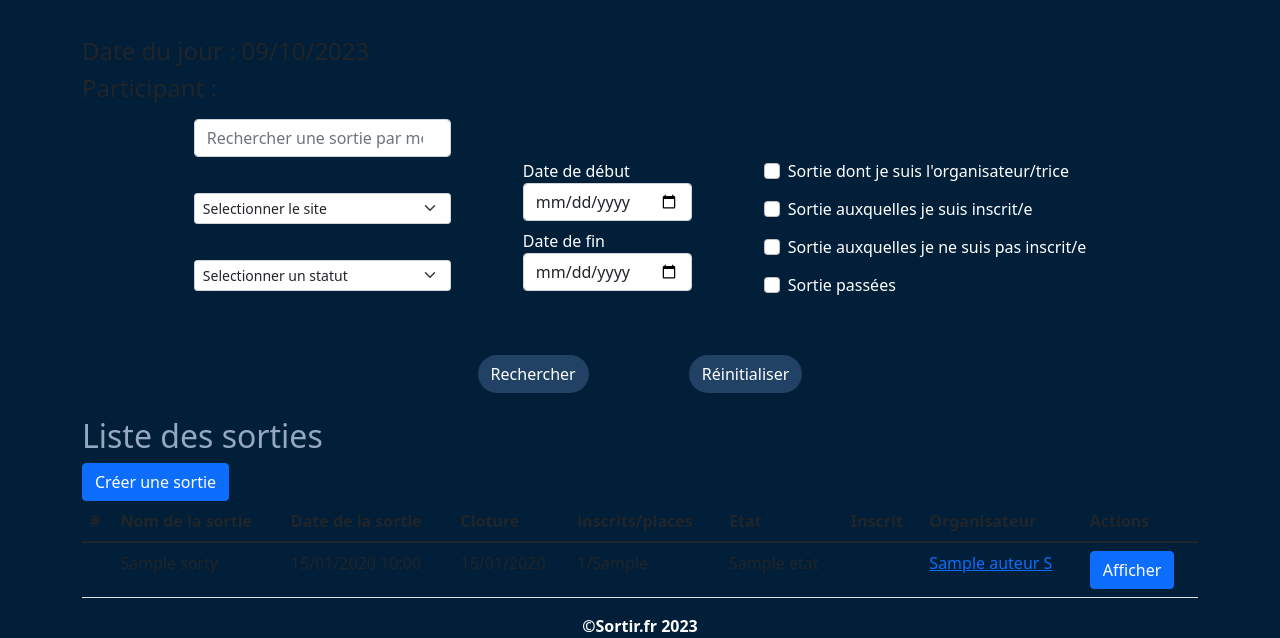
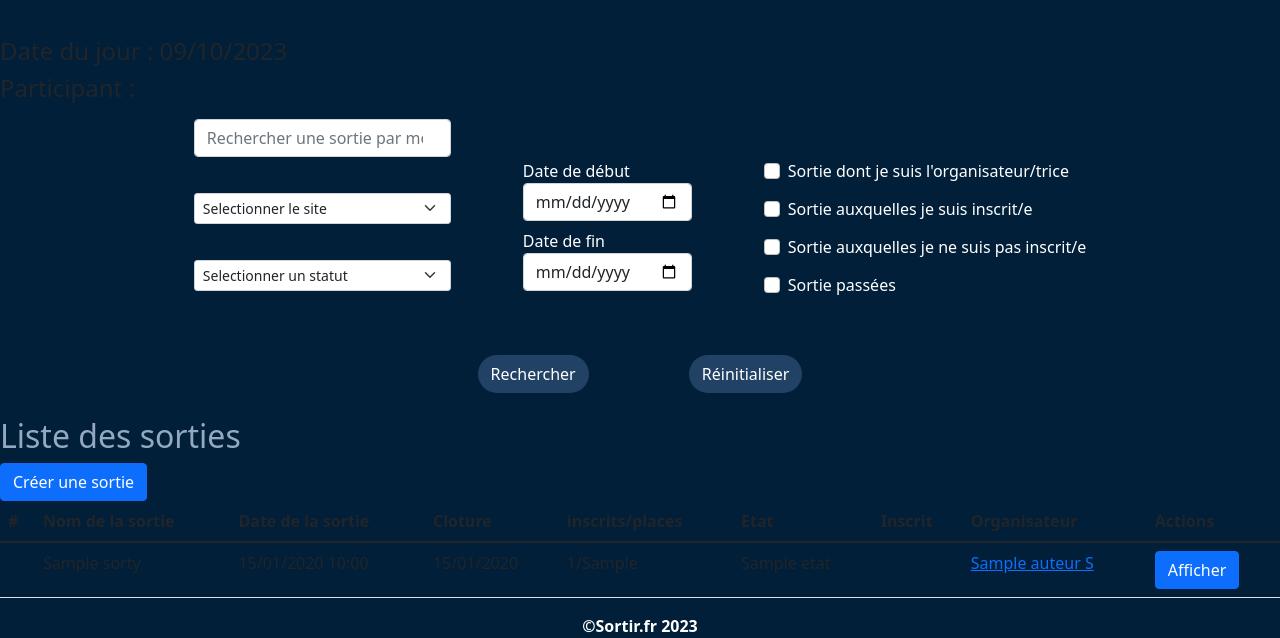
Before and after one commit to HoussSak/sortir.fr, a Symfony app: template templates/main/index.html.twig in a window 1280 px wide. Shown: the part 299-937 px from the top of the page. Run offline with Twig, Linux system fonts and the light colour scheme; the template is opened without the code that fills it: most values are stand-ins (such as "Sample title", 1, 10 or a date in 2020); some libraries are stand-ins or nearby versions.

Commit message:
feat:cleaning up code

```diff
--- a/templates/main/index.html.twig
+++ b/templates/main/index.html.twig
@@ -4,7 +4,6 @@
 
 {% block body %}
 	{{ parent() }}
-<div class="container">
 <div>
     {% for message in app.flashes('success') %}
         <div class="alert alert-success">
@@ -193,9 +192,6 @@
         </table>
     </div>
 
-
-    </div>
-
 {% endblock %}
 {% block footer %}
 	{{ parent () }}
```
Also changed, not shown: composer.json (+15 -3 lines), 3 other files.
